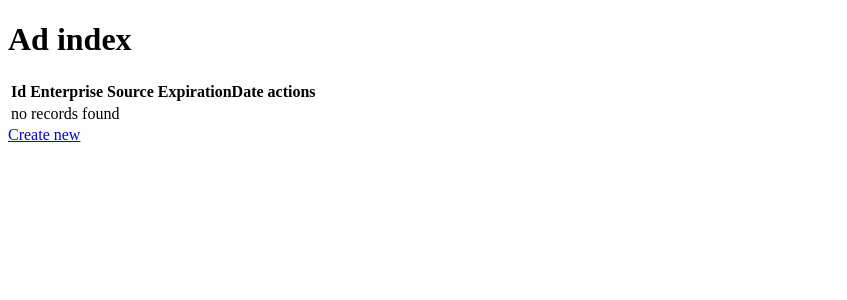
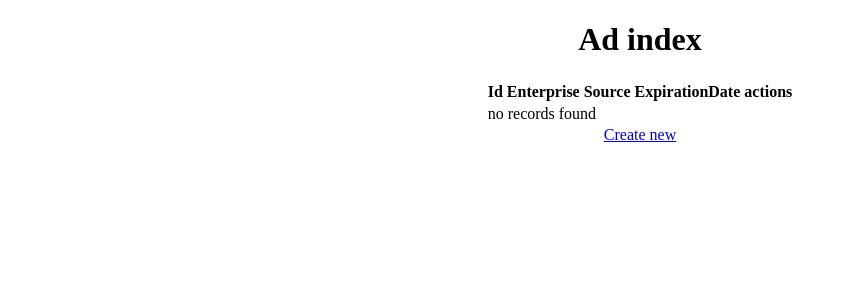
Before and after one commit to TheDavison/Barco, a Symfony app: template templates/ad/index.html.twig in a window 1280 px wide. Shown: the top 300 px of the page, without its empty margins (0-847 px from the left). Run offline with Twig, Linux system fonts and the light colour scheme; the template is opened without the code that fills it, so the values that code supplies are empty; some libraries are stand-ins or nearby versions.

Commit message:
css changed

```diff
--- a/public/css/style.css
+++ b/public/css/style.css
@@ -1,15 +1,17 @@
 
-/* body{
+body{
+    margin: auto;
     display: flex;
     flex-direction: column;
     justify-content: center;
     align-items: center;
-    height: 100%;
-    width: 50%;
-} */
+    width: 70%;
+}
 header {
     background-color:blue;
     height: 20px;
+    width:100%;
+
 }
 header nav{
     display: flex;
@@ -27,7 +29,7 @@ header nav a{
 footer{
     background-color:blue;
     height: 20px;
-
+    width:100%;
 }
 
 footer a{
```
Also changed, not shown: assets/components/Layout.jsx (+4 -4 lines).
